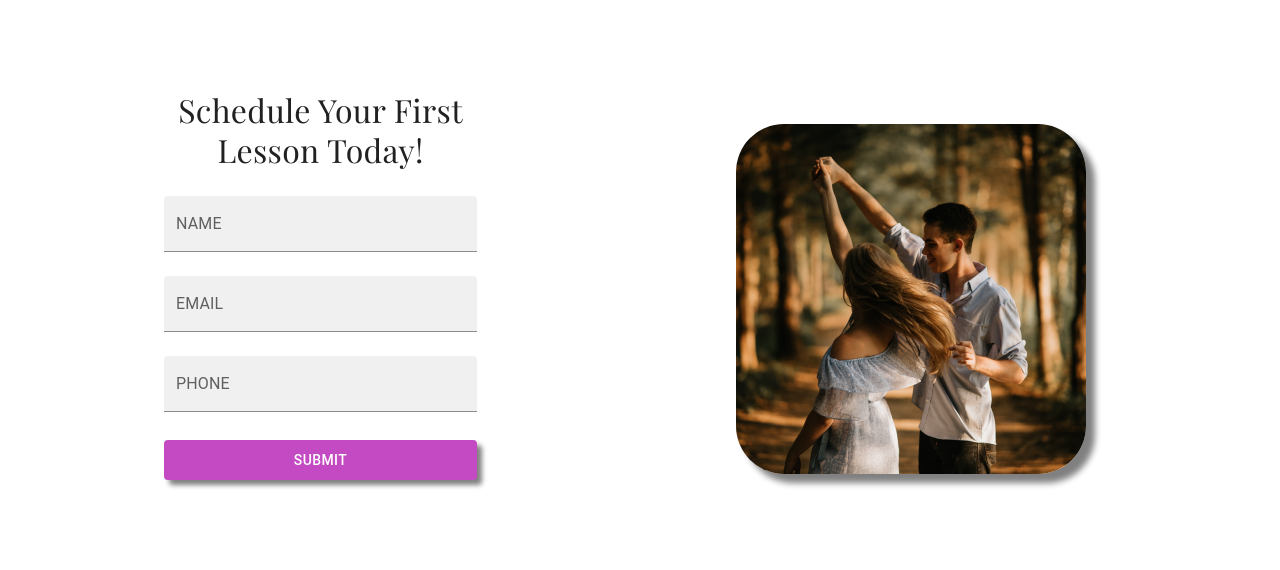
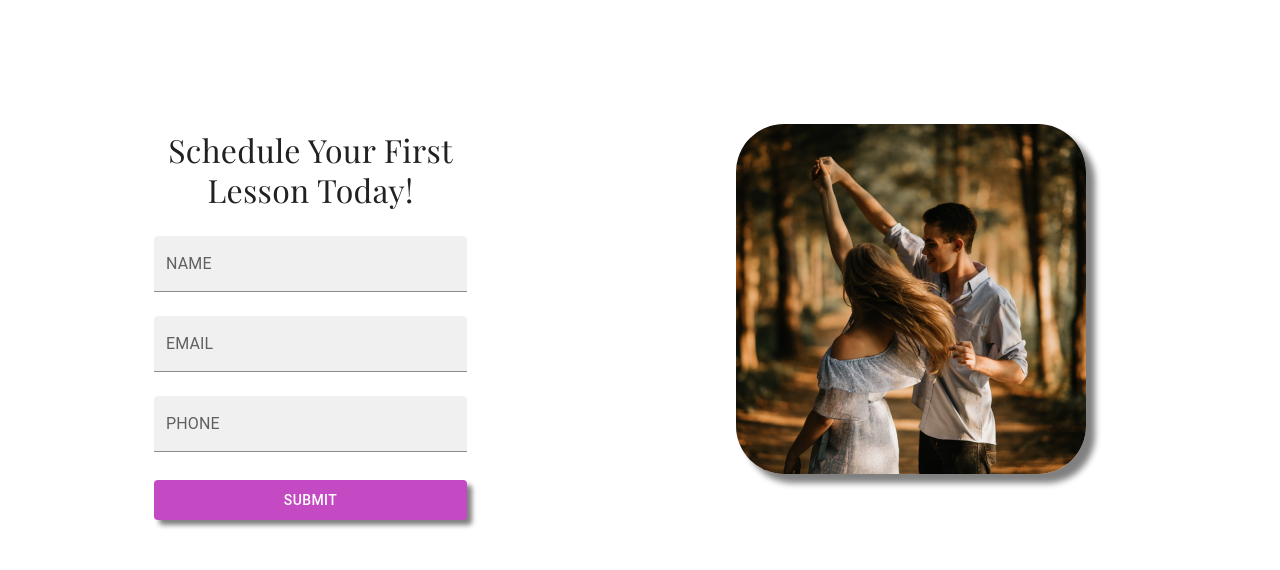
Before and after one commit to th2n10s4u/embd-website, a React (Create React App) app: page / in a window 1280 px wide. Shown: the part 1464-2034 px from the top of the page. Built offline with nearby package versions, Linux system fonts and the light colour scheme.

Commit message:
Update FormCard.js
alignment

```diff
--- a/src/assets/components/MainComponents/FormCard.js
+++ b/src/assets/components/MainComponents/FormCard.js
@@ -30,9 +30,14 @@ export default function FormCard() {
             <React.Fragment>
               <Box
                 sx={{
+                  display: "flex",
+                  flexDirection: "column",
+                  // minWidth: "522px",
                   maxWidth: "313px",
-                  marginLeft: "40px",
+                  marginLeft: "30px",
                   textAlign: "center",
+                  justifyContent: "spaceBetween",
+                  paddingTop: "40px",
                 }}
               >
                 Schedule Your First
@@ -47,7 +52,7 @@ export default function FormCard() {
                     textAlign: "center",
                     alignItems: "center",
                   }}
-                  // textAlign="center"
+                  textAlign="center"
                 >
                   Lesson Today!
                 </Typography>
```
